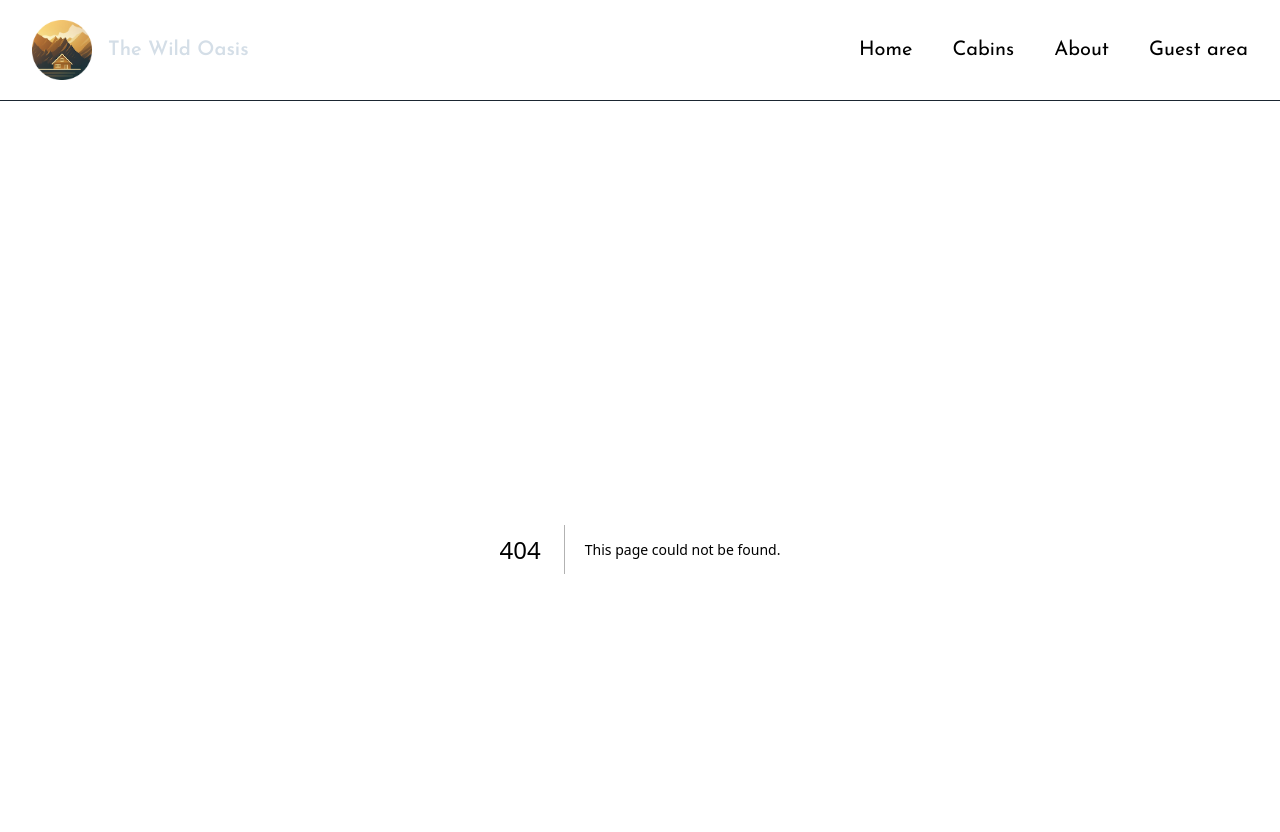
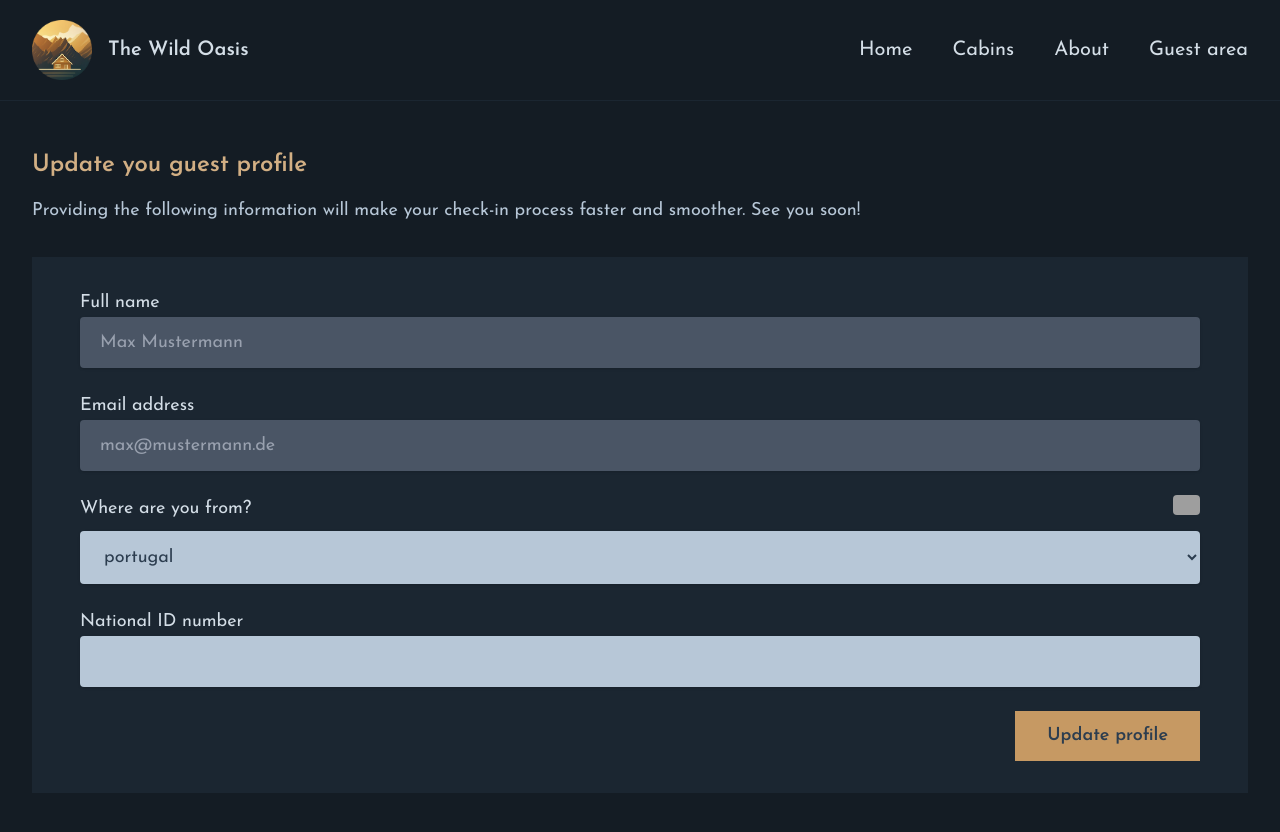
Before and after one commit to danielmuszkiet/the-wild-oasis-website, a Next.js app: page /account/profile in a window 1280 px wide. Before the commit this address had no page. Shown: the top 832 px of the page. Built offline with nearby package versions, Linux system fonts and the light colour scheme; grey boxes are pictures that could not be loaded.

Commit message:
add account profile page

```diff
--- /dev/null
+++ b/app/_components/SelectCountry.tsx
@@ -0,0 +1,44 @@
+type SelectCountryProps = {
+  defaultCountry: string;
+  name: string;
+  id: string;
+  className?: string;
+};
+
+function SelectCountry({
+  defaultCountry,
+  name,
+  id,
+  className,
+}: SelectCountryProps) {
+  // const countries = await getCountries();
+  // !TEMPORARY FIX LATER WHEN FETCHING!
+  const countries = [
+    { name: "germany", flag: "de" },
+    { name: "france", flag: "fr" },
+    { name: "england", flag: "en" },
+    { name: "portugal", flag: "pt" },
+  ];
+
+  //!TEMPORARY FIX LATER WHEN FETCHING
+  const flag = "pt";
+  //   countries.find((country) => country.name === defaultCountry)?.flag ?? '';
+
+  return (
+    <select
+      name={name}
+      id={id}
+      className={className}
+      defaultValue={`${defaultCountry}%${flag}`}
+    >
+      <option value="">Select country...</option>
+      {countries.map((c) => (
+        <option key={c.name} value={`${c.name}%${c.flag}`}>
+          {c.name}
+        </option>
+      ))}
+    </select>
+  );
+}
+
+export default SelectCountry;
--- /dev/null
+++ b/app/account/profile/page.tsx
@@ -0,0 +1,78 @@
+import SelectCountry from "@/app/_components/SelectCountry";
+
+function Page() {
+  const countryFlag = "pt.jpg";
+  const nationality = "portugal";
+
+  return (
+    <div>
+      <h2 className="text-accent-400 mb-4 text-2xl font-semibold">
+        Update you guest profile
+      </h2>
+
+      <p className="text-primary-200 mb-8 text-lg">
+        Providing the following information will make your check-in process
+        faster and smoother. See you soon!
+      </p>
+
+      <form
+        action=""
+        className="bg-primary-900 flex flex-col gap-6 px-12 py-8 text-lg"
+      >
+        <div>
+          <label>Full name</label>
+          <input
+            type="text"
+            disabled
+            className="bg-primary-200 text-primary-800 w-full rounded-sm px-5 py-4 leading-none shadow-sm disabled:cursor-not-allowed disabled:bg-gray-600 disabled:text-gray-400"
+            defaultValue={"Max Mustermann"}
+          />
+        </div>
+
+        <div>
+          <label>Email address</label>
+          <input
+            defaultValue={"max@mustermann.de"}
+            disabled
+            className="bg-primary-200 text-primary-800 w-full rounded-sm px-5 py-4 leading-none shadow-sm disabled:cursor-not-allowed disabled:bg-gray-600 disabled:text-gray-400"
+          />
+        </div>
+
+        <div className="space-y-2">
+          <div className="flex justify-between">
+            <label htmlFor="nationality">Where are you from?</label>
+            <img
+              src={countryFlag}
+              alt="Country flag"
+              className="h-5 rounded-sm"
+            />
+          </div>
+
+          <SelectCountry
+            name="nationality"
+            id="nationality"
+            className="bg-primary-200 text-primary-800 w-full rounded-sm px-5 py-4 leading-none shadow-sm"
+            defaultCountry={nationality}
+          />
+        </div>
+
+        <div>
+          <label htmlFor="nationalID">National ID number</label>
+          <input
+            name="nationalID"
+            id="nationalID"
+            className="bg-primary-200 text-primary-800 w-full rounded-sm px-5 py-4 leading-none shadow-sm"
+          />
+        </div>
+
+        <div className="flex items-center justify-end gap-6">
+          <button className="bg-accent-500 text-primary-800 hover:bg-accent-600 hover:text-primary-900 px-5 py-4 leading-none font-semibold transition-all disabled:cursor-not-allowed disabled:bg-gray-500 disabled:text-gray-300 md:px-8 md:py-4">
+            Update profile
+          </button>
+        </div>
+      </form>
+    </div>
+  );
+}
+
+export default Page;
```
